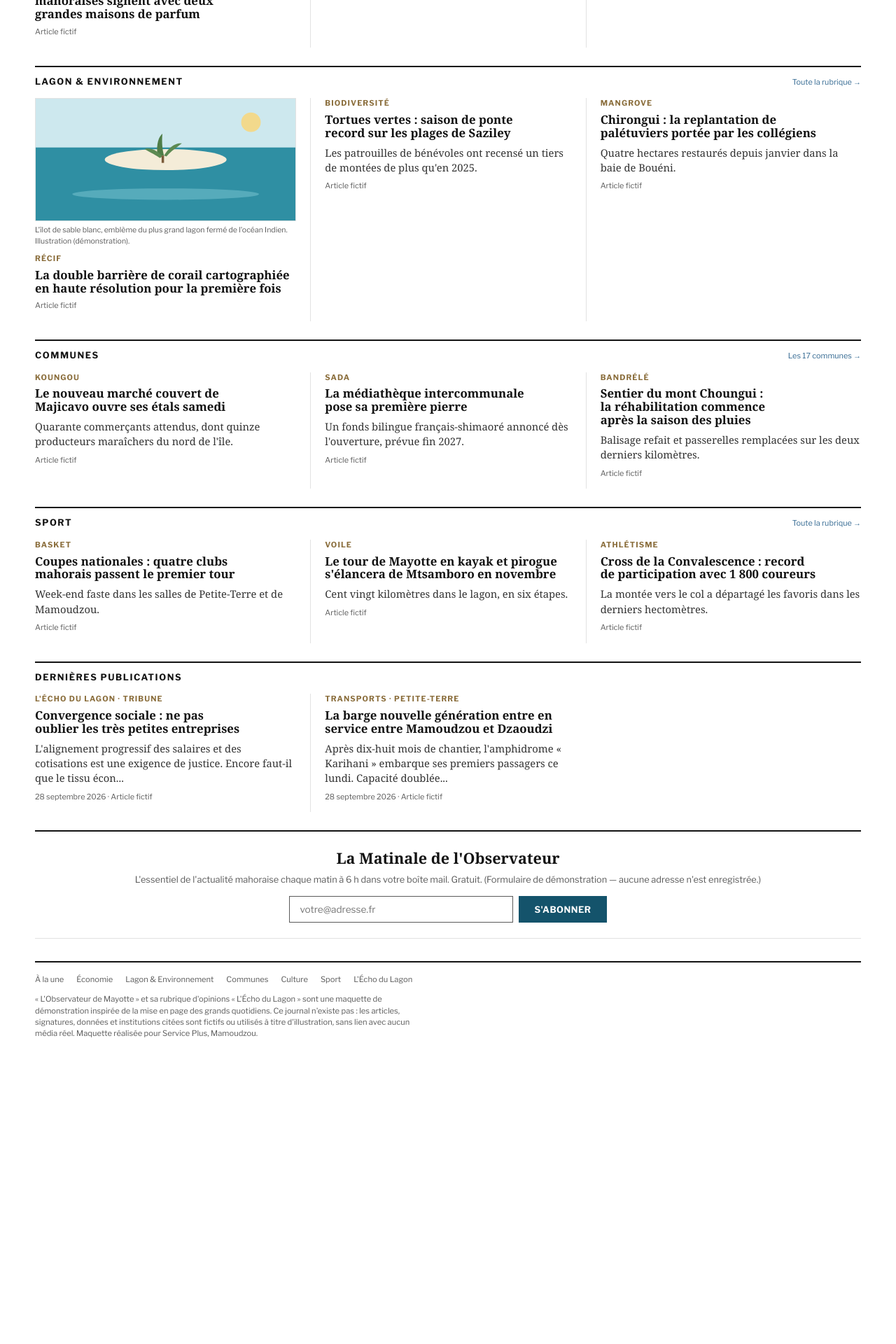
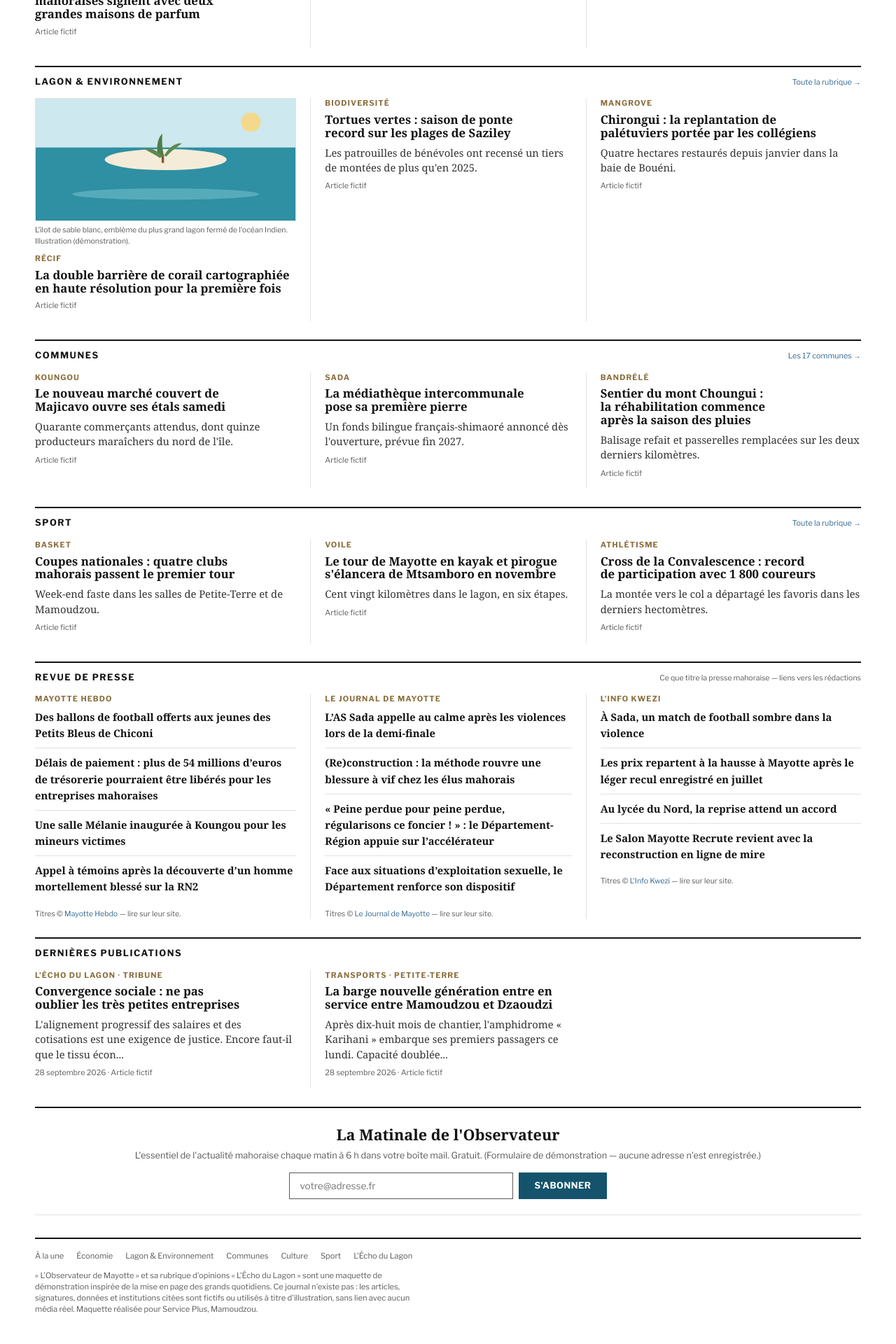
Before and after one commit to esdine/observateur-mayotte, a Jekyll site: the page built from index.html, in a window 1280 px wide. Shown: the part 1698-3618 px from the top of the page at 70% size. Built offline with Jekyll 4.4.1, drawn with Linux system fonts in a browser that asks for light colours; some web fonts are replaced; before the commit the page ends 3224 px from its top, so only the background shows below that.

Commit message:
Revue de presse mahoraise sur la une (titres + liens uniquement)
- outils/maj_revue.py : flux RSS de Mayotte Hebdo, Le Journal de Mayotte
  et L'Info Kwezi ; ne conserve que titre et lien (jamais d'extrait ni
  d'image), 4 titres par source, attribution et renvoi vers les sites
- workflow renomme 'Edition du matin' : meteo + revue chaque jour a
  05h45 Mayotte, commit _data/ si changement, push main et gh-pages
- une : bande 'Revue de presse' en trois colonnes avec mention de
  source, masquee proprement si les donnees manquent
- amorce avec les 12 titres du jour

Co-Authored-By: Claude Fable 5 <noreply@anthropic.com>

```diff
--- /dev/null
+++ b/_data/revue.yml
@@ -0,0 +1,35 @@
+# Genere par outils/maj_revue.py - titres et liens seulement, aucun contenu reproduit
+sources:
+  - nom: "Mayotte Hebdo"
+    site: "https://mayottehebdo.com/"
+    titres:
+      - titre: "Des ballons de football offerts aux jeunes des Petits Bleus de Chiconi"
+        lien: "https://www.mayottehebdo.com/actualite/breves/des-ballons-de-football-offerts-aux-jeunes-des-petits-bleus-de-chiconi/"
+      - titre: "Délais de paiement : plus de 54 millions d’euros de trésorerie pourraient être libérés pour les entreprises mahoraises"
+        lien: "https://www.mayottehebdo.com/actualite/breves/delais-de-paiement-plus-de-54-millions-deuros-de-tresorerie-pourraient-etre-liberes-pour-les-entreprises-mahoraises/"
+      - titre: "Une salle Mélanie inaugurée à Koungou pour les mineurs victimes"
+        lien: "https://www.mayottehebdo.com/actualite/breves/une-salle-melanie-inauguree-a-koungou-pour-les-mineurs-victimes/"
+      - titre: "Appel à témoins après la découverte d’un homme mortellement blessé sur la RN2"
+        lien: "https://www.mayottehebdo.com/actualite/breves/appel-a-temoins-apres-la-decouverte-dun-homme-mortellement-blesse-sur-la-rn2/"
+  - nom: "Le Journal de Mayotte"
+    site: "https://lejournaldemayotte.yt/"
+    titres:
+      - titre: "L’AS Sada appelle au calme après les violences lors de la demi-finale"
+        lien: "https://lejournaldemayotte.yt/2026/09/28/las-sada-appelle-au-calme-apres-les-violences-lors-de-la-demi-finale/"
+      - titre: "(Re)construction : la méthode rouvre une blessure à vif chez les élus mahorais"
+        lien: "https://lejournaldemayotte.yt/2026/09/28/reconstruction-la-methode-rouvre-une-blessure-a-vif-chez-les-elus-mahorais/"
+      - titre: "« Peine perdue pour peine perdue, régularisons ce foncier  ! » : le Département-Région appuie sur l’accélérateur"
+        lien: "https://lejournaldemayotte.yt/2026/09/28/peine-perdue-pour-peine-perdue-regularisons-ce-foncier-le-departement-region-appuie-sur-laccelerateur/"
+      - titre: "Face aux situations d’exploitation sexuelle, le Département renforce son dispositif"
+        lien: "https://lejournaldemayotte.yt/2026/09/28/face-aux-situations-dexploitation-sexuelle-le-departement-renforce-son-dispositif/"
+  - nom: "L'Info Kwezi"
+    site: "https://www.linfokwezi.fr/"
+    titres:
+      - titre: "À Sada, un match de football sombre dans la violence"
+        lien: "https://www.linfokwezi.fr/a-sada-un-match-de-football-sombre-dans-la-violence/"
+      - titre: "Les prix repartent à la hausse à Mayotte après le léger recul enregistré en juillet"
+        lien: "https://www.linfokwezi.fr/les-prix-repartent-a-la-hausse-a-mayotte-apres-le-leger-recul-enregistre-en-juillet/"
+      - titre: "Au lycée du Nord, la reprise attend un accord"
+        lien: "https://www.linfokwezi.fr/au-lycee-du-nord-la-reprise-attend-un-accord/"
+      - titre: "Le Salon Mayotte Recrute revient avec la reconstruction en ligne de mire"
+        lien: "https://www.linfokwezi.fr/le-salon-mayotte-recrute-revient-avec-la-reconstruction-en-ligne-de-mire/"
--- a/assets/style.css
+++ b/assets/style.css
@@ -294,6 +294,15 @@ figcaption{font-family:var(--sans);font-size:.66rem;color:var(--ink-mute);margin
 .proposer p{font-size:.8rem;color:var(--ink-soft);margin:0;}
 .proposer p span{user-select:all;color:var(--accent);}
 
+/* ---------- revue de presse ---------- */
+.revue-liste{list-style:none;margin:0;padding:0;}
+.revue-liste li{border-top:1px solid var(--rule);padding:9px 0;}
+.revue-liste li:first-child{border-top:none;padding-top:0;}
+.revue-liste a{font-family:var(--serif);font-weight:700;font-size:.92rem;line-height:1.3;}
+.revue-liste a:hover{text-decoration:underline;}
+.revue-source{font-family:var(--sans);font-size:.66rem;color:var(--ink-mute);margin:10px 0 0;}
+.revue-source a{color:var(--accent);}
+
 /* ---------- bandeau abonnement ---------- */
 .abo{
   border-top:2px solid var(--rule-strong);border-bottom:1px solid var(--rule);
--- a/index.html
+++ b/index.html
@@ -334,6 +334,29 @@ layout: null
     </div>
   </section>
 
+  {% if site.data.revue and site.data.revue.sources.size > 0 %}
+  <!-- revue de presse (titres + liens vers les rédactions, aucun contenu reproduit) -->
+  <section class="band" id="revue">
+    <div class="band-head">
+      <h2>Revue de presse</h2>
+      <span style="font-family:var(--sans);font-size:.66rem;color:var(--ink-mute)">Ce que titre la presse mahoraise — liens vers les rédactions</span>
+    </div>
+    <div class="cards">
+      {% for s in site.data.revue.sources %}
+      <div class="col">
+        <p class="kicker">{{ s.nom }}</p>
+        <ul class="revue-liste">
+          {% for t in s.titres %}
+          <li><a href="{{ t.lien }}" rel="noopener">{{ t.titre }}</a></li>
+          {% endfor %}
+        </ul>
+        <p class="revue-source">Titres © <a href="{{ s.site }}" rel="noopener">{{ s.nom }}</a> — lire sur leur site.</p>
+      </div>
+      {% endfor %}
+    </div>
+  </section>
+  {% endif %}
+
   <!-- dernières publications (alimentée automatiquement par _posts/) -->
   <section class="band" id="dernieres">
     <div class="band-head">
```
Also changed, not shown: outils/maj_revue.py (added, +87 -0 lines), .github/workflows/meteo.yml, README.md.
